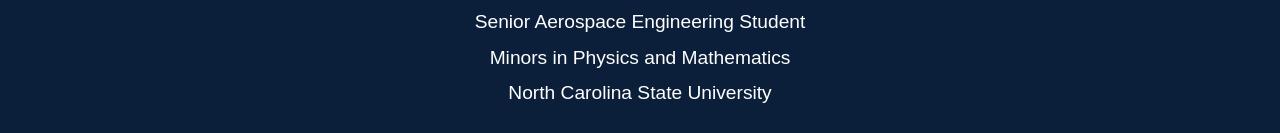
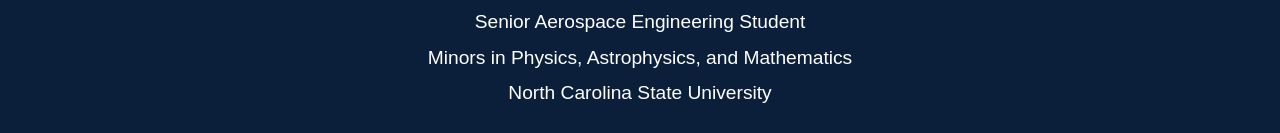
Before and after one commit to Nathancmac/nathancmac.github.io, a plain HTML site: page index.html in a window 1280 px wide. Shown: the part 154-287 px from the top of the page. Drawn offline with Linux system fonts and the light colour scheme.

Commit message:
Update index.html

```diff
--- a/index.html
+++ b/index.html
@@ -92,7 +92,7 @@
   <header>
     <h1>Nathan McIntire</h1>
     <p>Senior Aerospace Engineering Student</p>
-    <p>Minors in Physics and Mathematics</p>
+    <p>Minors in Physics, Astrophysics, and Mathematics</p>
     <p>North Carolina State University</p>
   </header>
 
```
